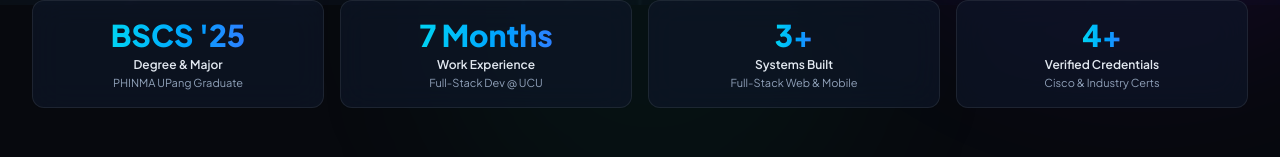
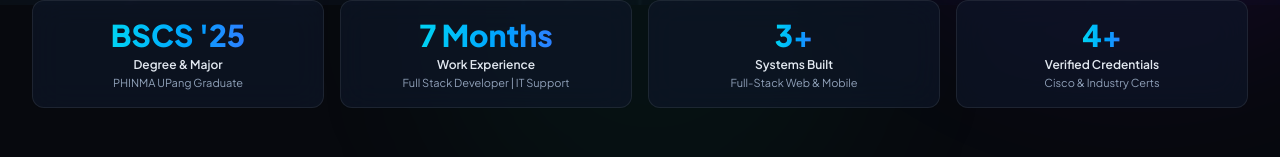
Before and after one commit to Dkyle19/Portfolio, a React (Vite) app: page / in a window 1280 px wide. Shown: the part 795-952 px from the top of the page. Built offline with nearby package versions, Linux system fonts and the light colour scheme.

Commit message:
Update work experience stat to Full Stack Developer | IT Support

```diff
--- a/src/data/portfolioData.js
+++ b/src/data/portfolioData.js
@@ -20,7 +20,7 @@ export const portfolioData = {
 
   stats: [
     { label: "Degree & Major", value: "BSCS '25", sublabel: "PHINMA UPang Graduate" },
-    { label: "Work Experience", value: "7 Months", sublabel: "Full-Stack Dev @ UCU" },
+    { label: "Work Experience", value: "7 Months", sublabel: "Full Stack Developer | IT Support" },
     { label: "Systems Built", value: "3+", sublabel: "Full-Stack Web & Mobile" },
     { label: "Verified Credentials", value: "4+", sublabel: "Cisco & Industry Certs" }
   ],
```
